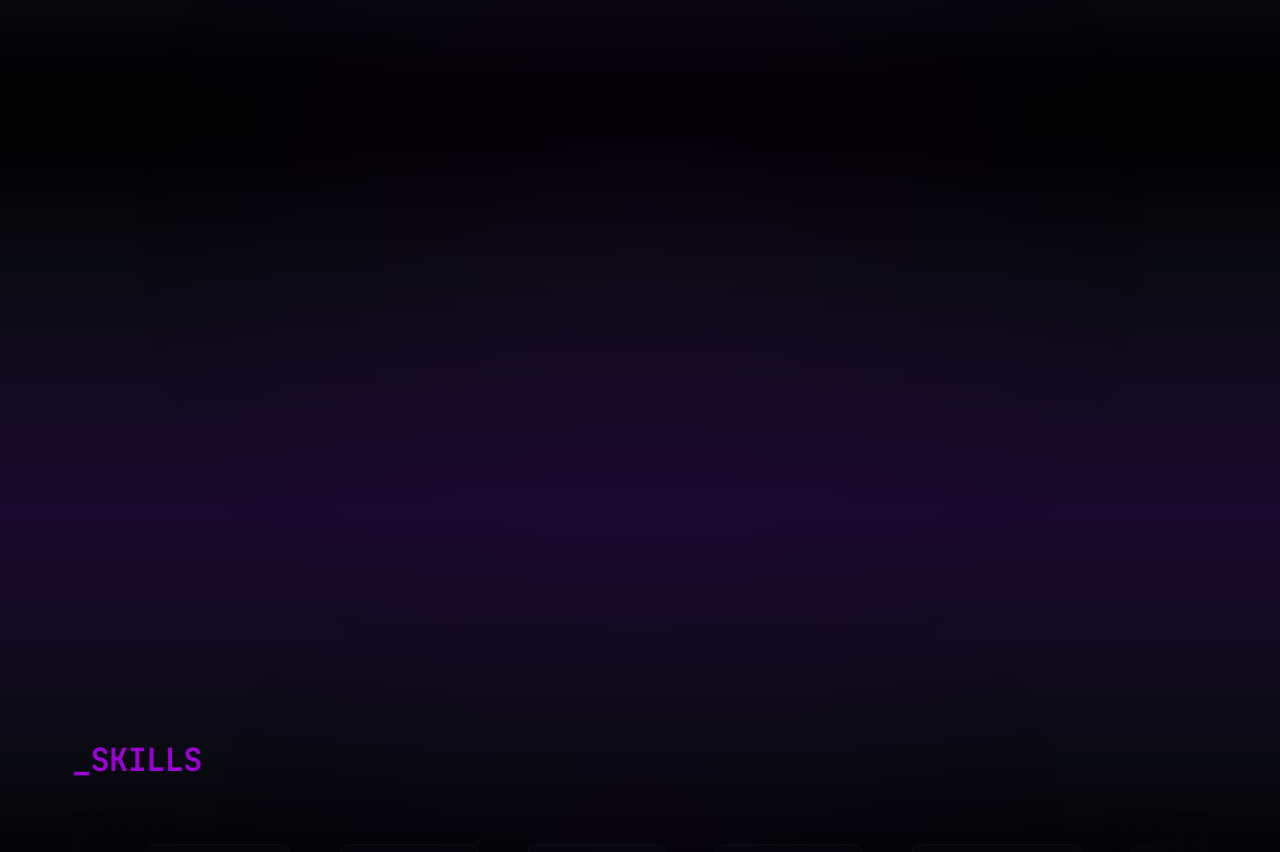
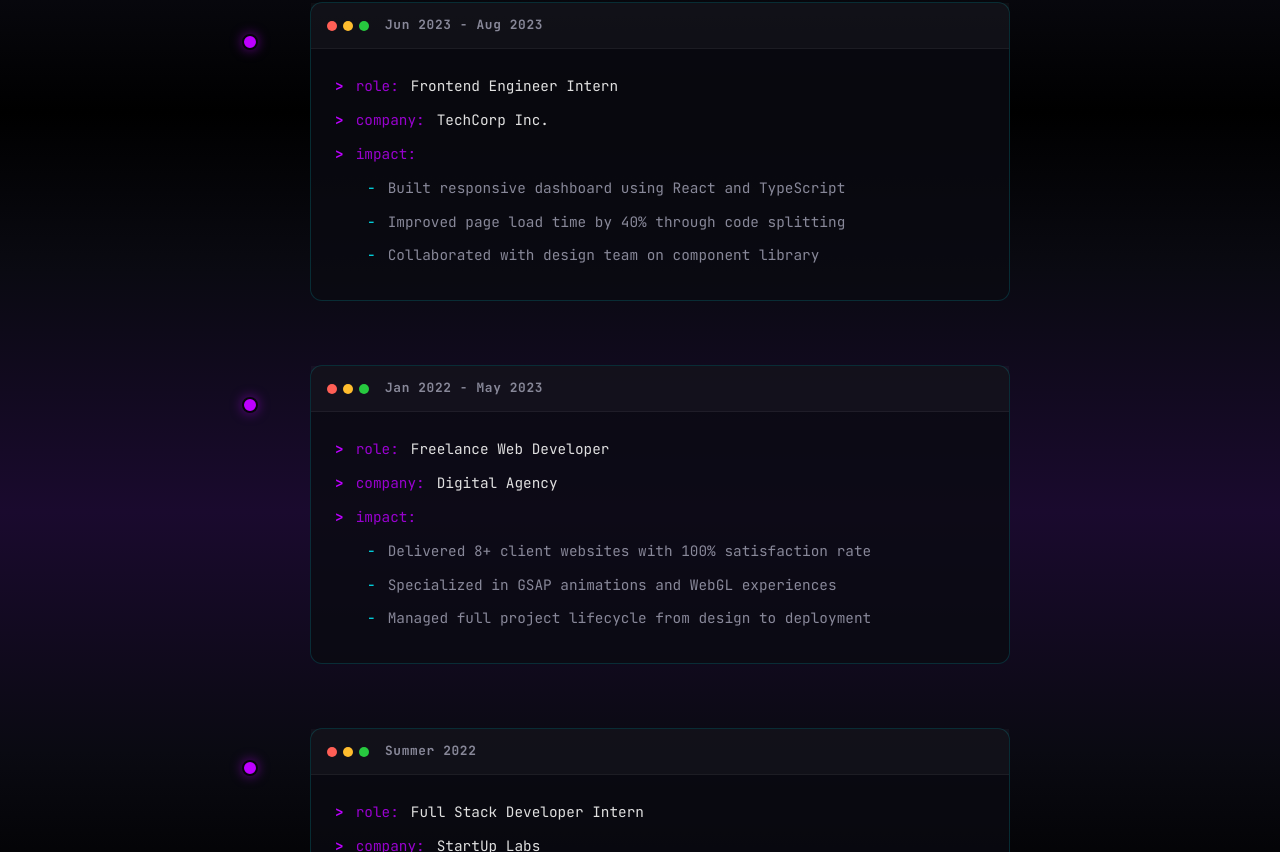
Before and after one commit to atharvix/portfolio, a React (Vite) app in the folder client/: page / in a window 1280 px wide. Shown: the part 1488-2340 px from the top of the page. Built offline with nearby package versions, Linux system fonts and the light colour scheme.

Commit message:
static finalized version

```diff
--- a/client/src/components/Experience.css
+++ b/client/src/components/Experience.css
@@ -1,96 +1,174 @@
 .section-experience {
     padding: 6rem 0;
-    background: radial-gradient(circle at center, rgba(189, 0, 255, 0.03) 0%, transparent 70%);
+    position: relative;
 }
 
-.experience-grid {
-    display: grid;
-    grid-template-columns: repeat(auto-fit, minmax(320px, 1fr));
-    gap: var(--space-md);
-    max-width: 1000px;
+.experience-timeline {
+    position: relative;
+    max-width: 900px;
     margin: 0 auto;
+    padding: 2rem 0;
 }
 
-.experience-card {
-    background: rgba(10, 10, 18, 0.6);
-    padding: var(--space-md);
-    border-radius: 8px;
-    border: 1px solid rgba(255, 255, 255, 0.05);
-    transition: all 0.3s ease;
+/* Timeline Spine */
+.timeline-line {
+    position: absolute;
+    left: 60px;
+    top: 0;
+    width: 2px;
+    height: 100%;
+    background: linear-gradient(180deg,
+            transparent 0%,
+            rgba(189, 0, 255, 0.3) 10%,
+            rgba(189, 0, 255, 0.3) 90%,
+            transparent 100%);
 }
 
-.experience-card:hover {
-    border-color: rgba(189, 0, 255, 0.3);
-    transform: translateY(-5px);
-    box-shadow: 0 8px 24px rgba(189, 0, 255, 0.1);
+.exp-item {
+    display: flex;
+    align-items: flex-start;
+    margin-bottom: 4rem;
+    position: relative;
 }
 
-.exp-card-header {
-    display: flex;
-    justify-content: space-between;
-    align-items: flex-start;
-    margin-bottom: var(--space-sm);
-    gap: var(--space-sm);
+/* Timeline Node - VISUAL ONLY, no text */
+.exp-node {
+    position: absolute;
+    left: 60px;
+    top: 2rem;
+    transform: translateX(-50%);
+    z-index: 2;
+    width: 16px;
+    height: 16px;
+    background: var(--color-purple);
+    border-radius: 50%;
+    box-shadow: 0 0 12px rgba(189, 0, 255, 0.5);
+    border: 2px solid var(--color-bg);
 }
 
-.exp-card-company {
-    font-size: 1.1rem;
-    color: #fff;
-    font-weight: 700;
-    line-height: 1.3;
+/* Terminal Card - ALL content inside */
+.exp-terminal {
+    margin-left: 120px;
+    width: 100%;
+    max-width: 700px;
+    /* CRITICAL: No default opacity: 0 - GSAP controls animation only */
 }
 
-.exp-card-duration {
-    font-size: 0.8rem;
-    white-space: nowrap;
-    opacity: 0.7;
+.exp-terminal .terminal-header {
+    background: rgba(255, 255, 255, 0.03);
+    padding: 0.75rem 1rem;
+    display: flex;
+    align-items: center;
+    gap: 1rem;
+    border-bottom: 1px solid rgba(255, 255, 255, 0.05);
 }
 
-.exp-card-role {
-    font-size: 1rem;
-    margin-bottom: var(--space-sm);
-    font-family: var(--font-mono);
-    font-weight: 600;
+.exp-terminal .terminal-dots {
+    display: flex;
+    gap: 6px;
 }
 
-.exp-card-points {
-    list-style: none;
-    padding: 0;
-    margin: 0;
+.exp-terminal .dot {
+    width: 10px;
+    height: 10px;
+    border-radius: 50%;
 }
 
-.exp-card-points li {
-    position: relative;
-    padding-left: 1.5rem;
-    margin-bottom: 0.75rem;
-    color: var(--color-text-dim);
-    font-size: 0.95rem;
-    line-height: 1.6;
+.exp-terminal .dot.red {
+    background: #ff5f56;
 }
 
-.exp-card-points li::before {
-    content: '▹';
-    position: absolute;
-    left: 0;
-    color: var(--color-purple);
-    font-size: 1.2rem;
+.exp-terminal .dot.yellow {
+    background: #ffbd2e;
 }
 
-.exp-card-points li:last-child {
-    margin-bottom: 0;
+.exp-terminal .dot.green {
+    background: #27c93f;
 }
 
+.exp-terminal .terminal-title {
+    font-size: 0.8rem;
+    color: var(--color-text-dim);
+}
+
+.exp-terminal .terminal-body {
+    padding: 1.5rem;
+    font-family: var(--font-mono);
+    font-size: 0.9rem;
+    line-height: 1.8;
+}
+
+/* System Log Style */
+.log-line {
+    display: flex;
+    gap: 0.75rem;
+    margin-bottom: 0.5rem;
+    align-items: baseline;
+}
+
+.prompt {
+    color: var(--color-purple);
+    font-weight: 600;
+    user-select: none;
+}
+
+.log-key {
+    color: rgba(189, 0, 255, 0.8);
+    font-weight: 500;
+}
+
+.log-value {
+    color: var(--color-text);
+}
+
+.indent {
+    padding-left: 2rem;
+}
+
+.bullet {
+    color: var(--color-cyan);
+    user-select: none;
+}
+
+.log-text {
+    flex: 1;
+}
+
+/* Terminal Window Base (from Projects) */
+.terminal-window {
+    background: rgba(10, 10, 18, 0.8);
+    border-radius: 12px;
+    border: 1px solid rgba(189, 0, 255, 0.12);
+    backdrop-filter: blur(6px);
+    transition: all 0.3s cubic-bezier(0.4, 0, 0.2, 1);
+}
+
+.terminal-window:hover {
+    border-color: rgba(189, 0, 255, 0.25);
+    box-shadow: 0 6px 18px rgba(189, 0, 255, 0.12);
+}
+
+/* Mobile Responsive */
 @media (max-width: 768px) {
-    .experience-grid {
-        grid-template-columns: 1fr;
+    .timeline-line {
+        left: 2rem;
     }
 
-    .exp-card-header {
-        flex-direction: column;
-        gap: 0.25rem;
+    .exp-node {
+        left: 2rem;
     }
 
-    .exp-card-duration {
-        white-space: normal;
+    .exp-terminal {
+        margin-left: 4rem;
+        max-width: calc(100% - 4rem);
+    }
+
+    .exp-terminal .terminal-body {
+        padding: 1rem;
+        font-size: 0.85rem;
+    }
+
+    .log-line {
+        flex-wrap: wrap;
     }
 }
--- a/client/src/components/Experience.jsx
+++ b/client/src/components/Experience.jsx
@@ -8,30 +8,33 @@ gsap.registerPlugin(ScrollTrigger);
 
 const experiences = [
     {
+        id: 'exp-1',
+        role: 'Frontend Engineer Intern',
         company: 'TechCorp Inc.',
-        role: 'Frontend Engineer Intern',
         duration: 'Jun 2023 - Aug 2023',
-        points: [
+        impact: [
             'Built responsive dashboard using React and TypeScript',
             'Improved page load time by 40% through code splitting',
             'Collaborated with design team on component library'
         ]
     },
     {
+        id: 'exp-2',
+        role: 'Freelance Web Developer',
         company: 'Digital Agency',
-        role: 'Freelance Web Developer',
         duration: 'Jan 2022 - May 2023',
-        points: [
+        impact: [
             'Delivered 8+ client websites with 100% satisfaction rate',
             'Specialized in GSAP animations and WebGL experiences',
             'Managed full project lifecycle from design to deployment'
         ]
     },
     {
+        id: 'exp-3',
+        role: 'Full Stack Developer Intern',
         company: 'StartUp Labs',
-        role: 'Full Stack Developer Intern',
         duration: 'Summer 2022',
-        points: [
+        impact: [
             'Developed RESTful APIs using Node.js and Express',
             'Implemented authentication system with JWT',
             'Wrote unit tests achieving 85% code coverage'
@@ -43,23 +46,47 @@ const Experience = () => {
     const containerRef = useRef(null);
 
     useGSAP(() => {
-        const tl = gsap.timeline({
+        // CRITICAL FIX: Set initial visibility to ensure all cards render
+        gsap.set('.exp-terminal', { opacity: 1, y: 0 });
+        gsap.set('.timeline-line', { height: 'auto' });
+        gsap.set('.exp-node', { scale: 1, opacity: 1 });
+
+        // Animate timeline line
+        gsap.from('.timeline-line', {
             scrollTrigger: {
                 trigger: containerRef.current,
-                start: 'top 80%',
-                end: 'bottom 20%',
-                toggleActions: 'play none none reverse'
-            }
+                start: 'top 70%'
+            },
+            height: 0,
+            duration: 1.5,
+            ease: 'power2.inOut'
         });
 
-        tl.from('.experience-card', {
-            y: 60,
+        // Animate each timeline node - targets ALL nodes
+        gsap.from('.exp-node', {
+            scrollTrigger: {
+                trigger: containerRef.current,
+                start: 'top 70%'
+            },
+            scale: 0,
             opacity: 0,
-            stagger: 0.15,
-            duration: 0.7,
+            stagger: 0.3,
+            duration: 0.5,
+            ease: 'back.out(1.7)'
+        });
+
+        // Animate terminal cards - targets ALL cards with stagger
+        gsap.from('.exp-terminal', {
+            scrollTrigger: {
+                trigger: containerRef.current,
+                start: 'top 70%'
+            },
+            x: 100,
+            opacity: 0,
+            stagger: 0.3,
+            duration: 0.8,
             ease: 'power3.out'
         });
-
     }, { scope: containerRef });
 
     return (
@@ -67,19 +94,46 @@ const Experience = () => {
             <div className="container">
                 <h2 className="section-title mono text-center text-purple">_EXPERIENCE</h2>
 
-                <div className="experience-grid">
-                    {experiences.map((exp, index) => (
-                        <div key={index} className="experience-card">
-                            <div className="exp-card-header">
-                                <h3 className="exp-card-company">{exp.company}</h3>
-                                <span className="exp-card-duration mono text-dim">{exp.duration}</span>
+                <div className="experience-timeline">
+                    <div className="timeline-line"></div>
+
+                    {experiences.map((exp) => (
+                        <div key={exp.id} className="exp-item">
+                            <div className="exp-node"></div>
+
+                            <div className="exp-terminal terminal-window">
+                                <div className="terminal-header">
+                                    <div className="terminal-dots">
+                                        <span className="dot red"></span>
+                                        <span className="dot yellow"></span>
+                                        <span className="dot green"></span>
+                                    </div>
+                                    <span className="terminal-title mono text-dim">{exp.duration}</span>
+                                </div>
+
+                                <div className="terminal-body">
+                                    <div className="log-line">
+                                        <span className="prompt">{'>'}</span>
+                                        <span className="log-key">role:</span>
+                                        <span className="log-value text-cyan">{exp.role}</span>
+                                    </div>
+                                    <div className="log-line">
+                                        <span className="prompt">{'>'}</span>
+                                        <span className="log-key">company:</span>
+                                        <span className="log-value">{exp.company}</span>
+                                    </div>
+                                    <div className="log-line">
+                                        <span className="prompt">{'>'}</span>
+                                        <span className="log-key">impact:</span>
+                                    </div>
+                                    {exp.impact.map((point, i) => (
+                                        <div key={i} className="log-line indent">
+                                            <span className="bullet">-</span>
+                                            <span className="log-text text-dim">{point}</span>
+                                        </div>
+                                    ))}
+                                </div>
                             </div>
-                            <h4 className="exp-card-role text-cyan">{exp.role}</h4>
-                            <ul className="exp-card-points">
-                                {exp.points.map((point, i) => (
-                                    <li key={i}>{point}</li>
-                                ))}
-                            </ul>
                         </div>
                     ))}
                 </div>
--- a/client/src/index.css
+++ b/client/src/index.css
@@ -138,16 +138,16 @@ a {
 }
 
 .glow-text {
-  text-shadow: 0 0 20px rgba(0, 243, 255, 0.4);
+  text-shadow: 0 0 15px rgba(0, 243, 255, 0.3);
 }
 
 .glow-box {
-  box-shadow: 0 0 20px rgba(0, 243, 255, 0.05);
+  box-shadow: 0 0 12px rgba(0, 243, 255, 0.04);
   transition: box-shadow 0.3s ease;
 }
 
 .glow-box:hover {
-  box-shadow: 0 0 30px rgba(0, 243, 255, 0.15);
+  box-shadow: 0 0 20px rgba(0, 243, 255, 0.12);
 }
 
 /* Text selection */
```
